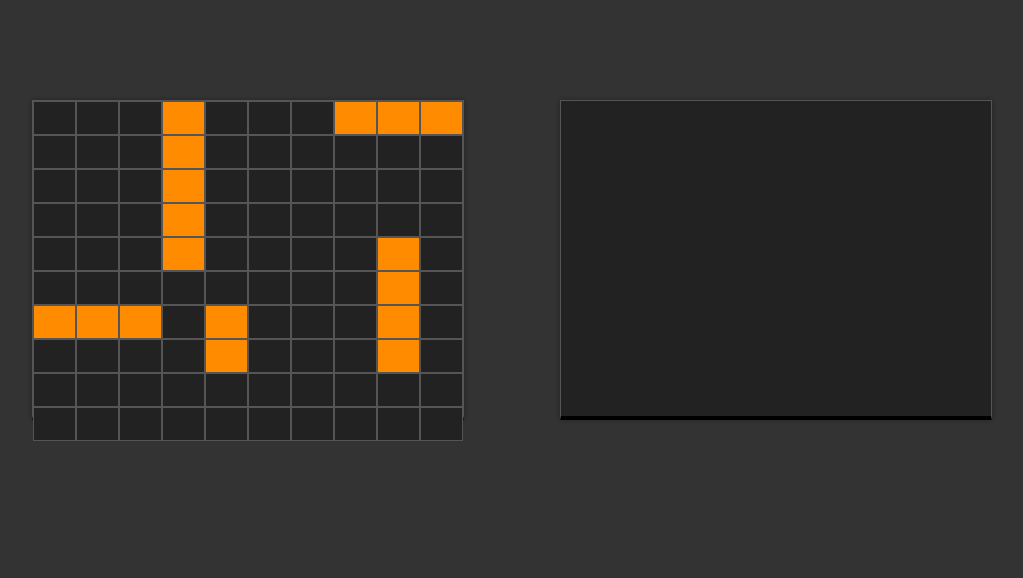
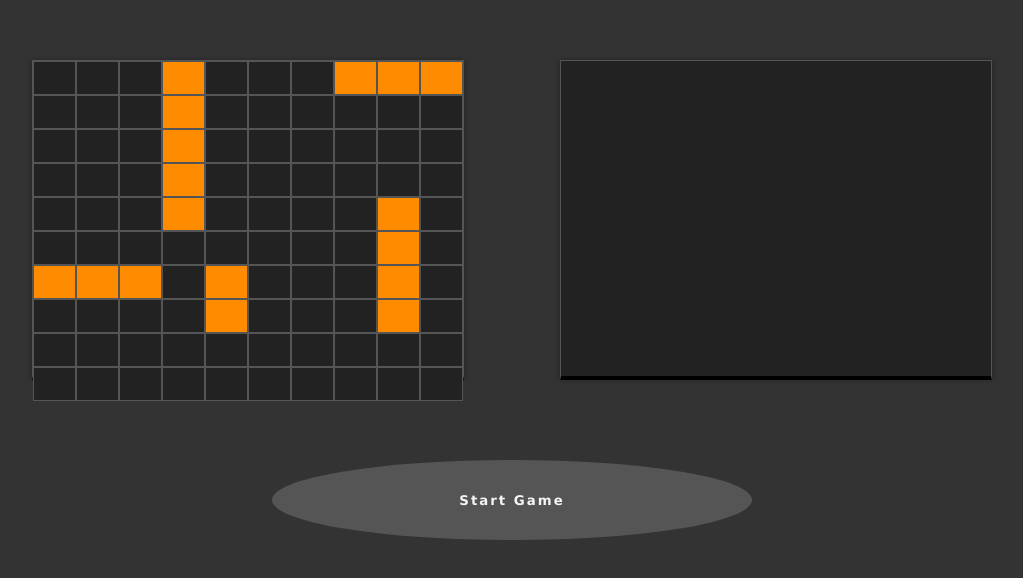
Before and after one commit to polystate/Battleship, a website built with webpack: page src/index.html in a window 1280 px wide. Shown: the part 140-718 px from the top of the page, without its empty margins (128-1151 px from the left). Built offline with nearby package versions, Linux system fonts and the light colour scheme.

Commit message:
Start component added

```diff
--- a/src/Appearance/Setup.js
+++ b/src/Appearance/Setup.js
@@ -41,12 +41,9 @@ const placeShipGrid = (entity, gridCells, cellClicked) => {
       return;
     }
 
-    //if entity can place ship legally, it places it there
-    //or if the surrounding squares are not touching a ship and are legal, you can place it there
     entity.placeShip(selectedShip, [targetY, targetX], currentAlign);
     shipInfo.locations = shipInfo.locations.slice(shipInfo.length);
 
-    //add it onto the grid
     gridCells.forEach((cell) => {
       let arrCoord = convertToArrCoord(cell.id);
       if (
--- a/src/index.html
+++ b/src/index.html
@@ -8,7 +8,12 @@
 <body>
   <div class="grid-container">
     <div id="p1grid" class="grid"></div>
+    <!-- <div id="game-log"></div> -->
     <div id="p2grid" class="grid"></div>
+
+  </div>
+  <div id="start-game">
+    <button class="btn-start" id="p1button">Start Game</button>
   </div>
 </body>
 </html>
--- a/src/styles.css
+++ b/src/styles.css
@@ -6,6 +6,7 @@
   --ship-found: whitesmoke;
   --grid-size: 10;
   --grid-cell-size: 10%;
+  --box-shadow: 0 0 5px rgba(0, 0, 0, 0.3);
 }
 
 html, body{
@@ -27,6 +28,7 @@ body {
     height: 40vh;
     gap: var(--grid-cell-size);
     width: 75%;
+    padding: 5rem;
 }
 
 .grid {
@@ -38,7 +40,7 @@ body {
     background-color: var(--grid-bg);
     border: 1px solid var(--border-col);
     border-bottom: 4px solid black;
-    box-shadow: 0 0 5px rgba(0, 0, 0, 0.3);
+    box-shadow: var(--box-shadow);
 }
 
 .cell {
@@ -69,3 +71,33 @@ body {
 .enemy-ship{
   background: red;
 }
+
+#start-game{
+  width:75%;
+  display: flex;
+  justify-content: center;
+
+}
+
+.btn-start{
+  height: 5rem;
+  cursor: pointer;
+  color: var(--ship-found);
+  background: var(--border-col);
+  border-radius: 75%;
+  border: none;
+  font-family: Verdana, Geneva, Tahoma, sans-serif;
+  width: 50%;
+  letter-spacing: 2px;
+  transition: background 0.25s ease;
+  font-weight: bold;
+}
+
+.btn-start:hover{
+  border: none;
+  box-shadow: var(--box-shadow);
+  background:rgba(0, 0, 0, 0.3);
+  border-radius: 100%;
+  color: rgba(var(--complementary),.50);
+  font-weight: bold;
+}
```
